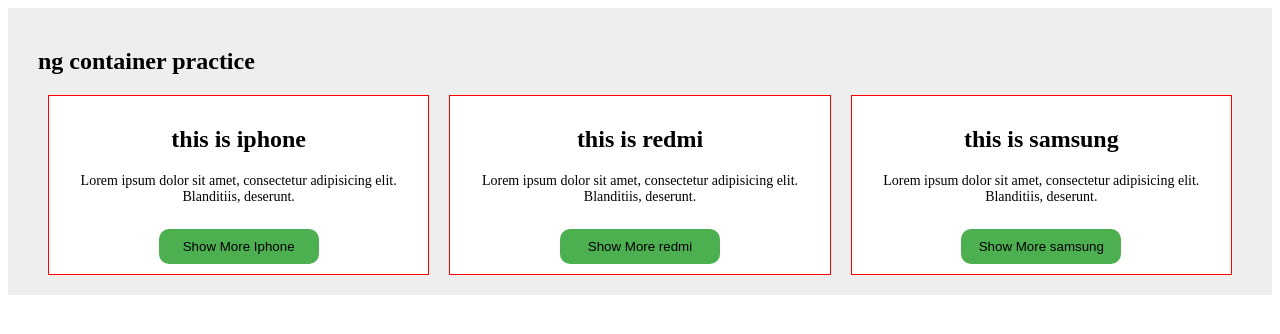
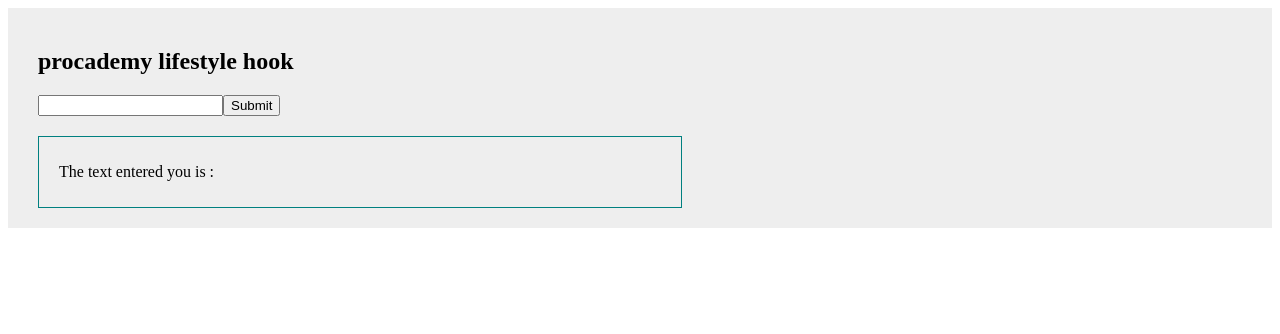
Before and after one commit to monayemhossain90/angular-procademy, an Angular app: page / in a window 1280 px wide. Shown: the top 334 px of the page. Built offline with nearby package versions, Linux system fonts and the light colour scheme.

Commit message:
lifecycle hooks in angular

```diff
--- a/src/app/app.component.html
+++ b/src/app/app.component.html
@@ -1,17 +1,7 @@
 <div class="container">
-    <h2> ng container practice</h2>
-    <div class="more-products">
-        <app-product>
-            <h2 class="title">this is iphone</h2>
-            <button class="btn btn-more">Show More Iphone</button>
-        </app-product>
-        <app-product>
-             <h2 class="title">this is redmi</h2>
-             <button class="btn btn-more">Show More redmi</button>
-        </app-product>
-        <app-product>
-             <h2 class="title">this is samsung</h2>
-             <button class="btn btn-more">Show More samsung</button>
-        </app-product>
-    </div>
+    <h2> {{title }} lifestyle hook</h2>
+    <input type="text" #input>
+    <button (click)="onSubmit(input)">Submit</button>
+
+    <app-lifestyle-hook [value] = "inputText"></app-lifestyle-hook>
 </div>
--- a/src/app/app.component.ts
+++ b/src/app/app.component.ts
@@ -6,5 +6,11 @@
   styleUrls: ['./app.component.css']
 })
 export class AppComponent {
-  title = 'procademy';
+  title:string ="procademy";
+  inputText:string ="";
+
+   onSubmit(inputEl:HTMLInputElement){
+      this.inputText = inputEl.value;
+
+  }
 }
--- a/src/app/app.module.ts
+++ b/src/app/app.module.ts
@@ -3,13 +3,15 @@
 import { BrowserModule } from '@angular/platform-browser';
 
 import { AppComponent } from './app.component';
-import { ProductComponent } from './product/product.component';
+
+import { LifestyleHookComponent } from './lifestyle-hook/lifestyle-hook.component';
 
 
 @NgModule({
   declarations: [
     AppComponent,
-    ProductComponent,
+
+    LifestyleHookComponent,
 
   ],
   imports: [
--- /dev/null
+++ b/src/app/lifestyle-hook/lifestyle-hook.component.css
@@ -0,0 +1,6 @@
+.demo{
+    margin-top: 20px;
+    padding:10px 20px;
+    width: 50%;
+    border:1px solid teal;
+}
--- /dev/null
+++ b/src/app/lifestyle-hook/lifestyle-hook.component.html
@@ -0,0 +1,3 @@
+<div class="demo">
+    <p>The text entered you is : {{value}}</p>
+</div>
--- /dev/null
+++ b/src/app/lifestyle-hook/lifestyle-hook.component.ts
@@ -0,0 +1,27 @@
+import { Component, Input } from '@angular/core';
+
+@Component({
+  selector: 'app-lifestyle-hook',
+  templateUrl: './lifestyle-hook.component.html',
+  styleUrls: ['./lifestyle-hook.component.css']
+})
+export class LifestyleHookComponent {
+  @Input() value:string = "procademy";
+  constructor(){
+    console.log("constructor called");
+
+  }
+
+  ngOnChanges(change:any){
+    console.log("ngChanges called")
+
+  }
+
+  ngOnInit(){
+    console.log("ngInit called")
+  };
+
+  ngDoCheck(){
+    console.log("ngDoCheck called")
+  }
+}
--- a/src/app/product/product.component.css
+++ /dev/null
@@ -1,11 +0,0 @@
-.card{
-    padding: 10px 10px;
-    margin: 0px 10px;
-    background-color: #fff;
-    text-align: center;
-    border:1px solid red;
-}
-
-.summary{
-    font-size: 14px;
-}
--- a/src/app/product/product.component.html
+++ /dev/null
@@ -1,6 +0,0 @@
-
-<div class="card">
-   <ng-content select=".title" ></ng-content>
-    <p class="summary">Lorem ipsum dolor sit amet, consectetur adipisicing elit. Blanditiis, deserunt.</p>
-    <ng-content  select=".btn-more"></ng-content>
-</div>
```
Also changed, not shown: src/app/product/product.component.ts (deleted, +0 -10 lines), 1 other file (tests, documents, lock files or other folders).
